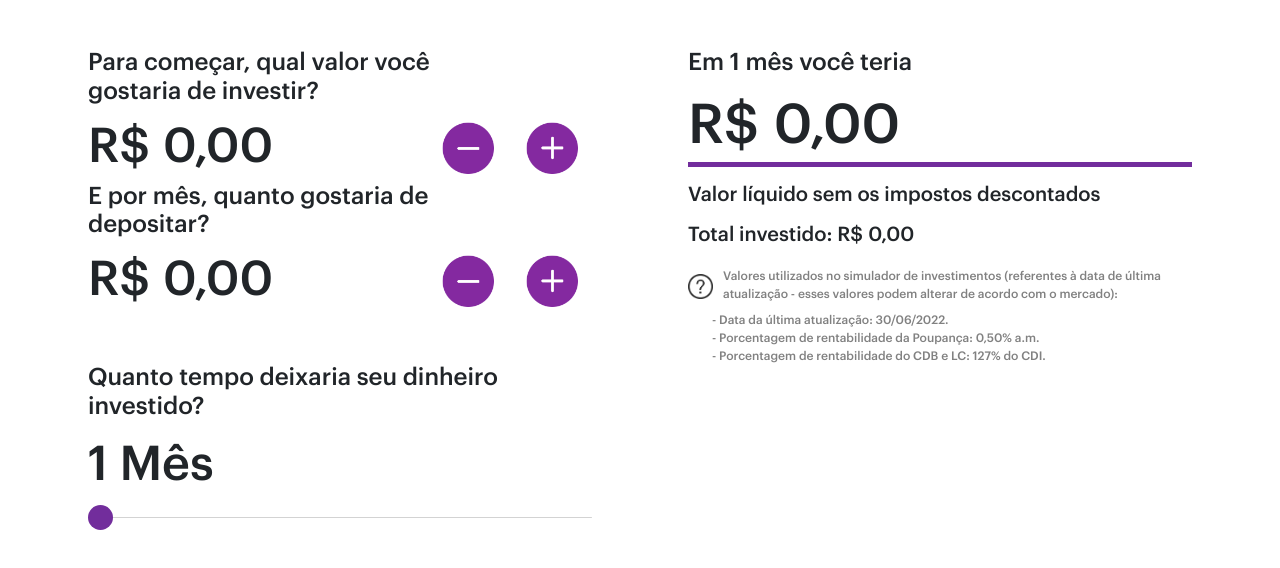
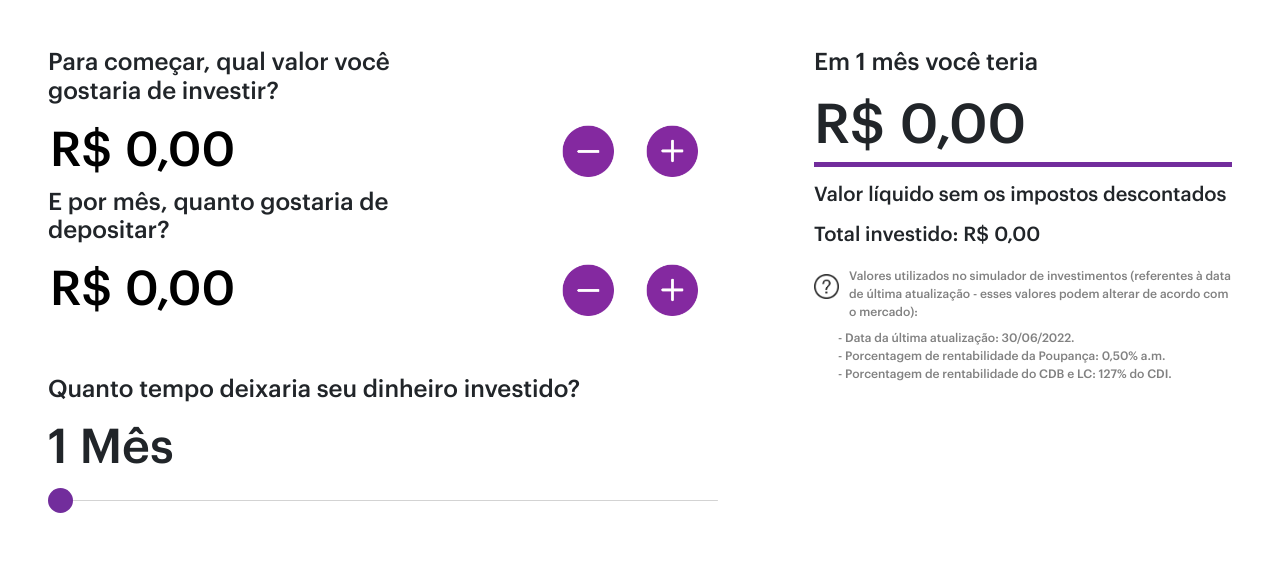
Before and after one commit to zuqueto200/calculadora-CDB-CDI, a plain HTML site: page index.html in a window 1280 px wide. Drawn offline with nearby package versions, Linux system fonts and the light colour scheme.

Commit message:
melhorias

```diff
--- a/index.css
+++ b/index.css
@@ -1,10 +1,11 @@
-@font-face{
+@font-face {
   font-family: "Graphik";
   src: url("Graphik-Medium.ttf");
 }
 :root {
   --cor1: #722d9c;
 }
+
 .bar {
   -webkit-appearance: none;
   width: 100%;
@@ -37,8 +38,13 @@ img {
 }
 
 input {
-  width: 100px;
-  text-align: center;
+  width: 500px;
+  border: 0;
+}
+input:focus {
+  width: 500px;
+  border: 0;
+  outline: 0;
 }
 .per {
   font-size: 24px;
--- a/index.html
+++ b/index.html
@@ -15,7 +15,9 @@
   </head>
 
   <body class="d-flex justify-content-center">
-    <div class="esquedo p-5" style="width: 600px">
+    <div class="esquedo p-5" style="max-width: 800px">
+      <!-- CDB CDI -->
+      <!-- CDB CDI -->
       <div class="d-flex justify-content-center mb-4 d-none">
         <div class="text-center me-3">
           <label> CDB - anual</label>
@@ -48,15 +50,22 @@
             event.key == '.')" />
         </div>
       </div>
+      <!-- CDB CDI -->
+      <!-- CDB CDI -->
+
       <div class="centro">
         <h6 class="per" style="max-width: 400px">
           Para começar, qual valor você gostaria de investir?
         </h6>
 
         <div class="d-flex align-items-center justify-content-between">
-          <h3 class="valorInvestir m-0 v1">0</h3>
+          <input
+            class="valorInvestir m-0 v1"
+            oninput="fnValorInvestir(this.value)"
+            onkeypress="return event.charCode >= 48 && event.charCode <= 57"
+            onfocus="var temp=this.value; this.value=''; this.value=temp" />
 
-          <div>
+          <div style="min-width: 170px">
             <img class="btn" onclick="investirMenos(250)" src="menos.png" />
             <img class="btn" onclick="investirMais(250)" src="mais.png" />
           </div>
@@ -67,8 +76,13 @@
         E por mês, quanto gostaria de depositar?
       </h6>
       <div class="d-flex align-items-center justify-content-between">
-        <h3 class="valorMes m-0 v1">0</h3>
-        <div>
+        <input
+          class="valorMes m-0 v1"
+          oninput="fnValorMes(this.value)"
+          onkeypress="return event.charCode >= 48 && event.charCode <= 57"
+          onfocus="var temp=this.value; this.value=''; this.value=temp" />
+
+        <div style="min-width: 170px">
           <img class="btn" onclick="investirMesMenos(250)" src="menos.png" />
           <img class="btn" onclick="investirMesMais(250)" src="mais.png" />
         </div>
@@ -95,14 +109,18 @@
       <h5 class="mt-3 totalI"></h5>
       <div class="pqno">
         <p class="mb-2">
-          <img class="duvida" src="ente.png"  style="float:left ;"/>
+          <img class="duvida" src="ente.png" style="float: left" />
           Valores utilizados no simulador de investimentos (referentes à data de
           última atualização - esses valores podem alterar de acordo com o
           mercado):
         </p>
         <p class="ms-4">- Data da última atualização: 30/06/2022.</p>
-        <p class="ms-4">- Porcentagem de rentabilidade da Poupança: 0,50% a.m.</p>
-        <p class="ms-4">- Porcentagem de rentabilidade do CDB e LC: 127% do CDI.</p>
+        <p class="ms-4">
+          - Porcentagem de rentabilidade da Poupança: 0,50% a.m.
+        </p>
+        <p class="ms-4">
+          - Porcentagem de rentabilidade do CDB e LC: 127% do CDI.
+        </p>
       </div>
     </div>
   </body>
--- a/index.js
+++ b/index.js
@@ -10,7 +10,7 @@ var cdbAno = document.querySelector(".taxaCDB").value / 100;
 
 var vInvertir = 0;
 var vMes = 0;
-var totalInvestido = 0
+var totalInvestido = 0;
 
 fnTotal();
 function fnCdi(v) {
@@ -19,7 +19,33 @@ function fnCdi(v) {
 }
 function fnCdb(v) {
   cdbAno = v / 100;
+}
+function unMask(v) {
+  if (v) {
+    return v
+      .replace(/\./g, "") // remove todos os .
+      .replace(/\,/g, "") // remove todos os .
+      .replace(/\R/g, "") // remove todos os .
+      .replace(/\$/g, "") // remove todos os .
+      .replace(/\-/g, "") // remove todos os -
+      .replace(/\(/g, "") // remove todos os (
+      .replace(/\)/g, "") // remove todos os )
+      .replace(/\//g, "") // remove todos os /
+      .replace(/\s/g, ""); // remove todos os " "
+  }
+  10;
+  return v;
+}
 
+function fnValorMes(v) {
+  vMes = Number(unMask(v) / 100);
+  console.log("", vInvertir);
+  fnTotal();
+}
+function fnValorInvestir(v) {
+  vInvertir = Number(unMask(v) / 100);
+  console.log("", vInvertir);
+  fnTotal();
 }
 //  fetch("http://ipeadata.gov.br/api/odata4/ValoresSerie(SERCODIGO='BM12_TJCDI12')")
 //  .then(res => res.json())
@@ -51,24 +77,35 @@ function investirMesMenos(v) {
     vMes = vMes - v;
     fnTotal();
   }
-
 }
 function fnTotal() {
   var montante = 0;
-  totalInvestido = 0
+  totalInvestido = 0;
   for (var x = 1; x <= meses; x++) {
-    montante =
-      montante +
-      Number(vMes) * Math.pow(1 + cdbAno * cdiAno, x / 12);
-      totalInvestido = totalInvestido + vMes
-    }
-    resultado.innerHTML = (Number(vInvertir) * Math.pow(1 + cdbAno * cdiAno, meses / 12) + montante).toLocaleString("pt-br", { style: "currency", currency: "BRL" });
-    valorInvestir.innerHTML = vInvertir.toLocaleString("pt-br", { style: "currency", currency: "BRL", });
-    valorMes.innerHTML = vMes.toLocaleString("pt-br", { style: "currency", currency: "BRL", });
+    montante = montante + Number(vMes) * Math.pow(1 + cdbAno * cdiAno, x / 12);
+    totalInvestido = totalInvestido + vMes;
+  }
+  resultado.innerHTML = (
+    Number(vInvertir) * Math.pow(1 + cdbAno * cdiAno, meses / 12) +
+    montante
+  ).toLocaleString("pt-br", { style: "currency", currency: "BRL" });
+  valorInvestir.value = vInvertir.toLocaleString("pt-br", {
+    style: "currency",
+    currency: "BRL",
+  });
+  valorMes.value = vMes.toLocaleString("pt-br", {
+    style: "currency",
+    currency: "BRL",
+  });
 
-    totalInvestido = totalInvestido + vInvertir
-    totalI.innerHTML = 'Total investido: ' + totalInvestido.toLocaleString("pt-br", { style: "currency", currency: "BRL", });
-    console.log('',totalInvestido)
+  totalInvestido = totalInvestido + vInvertir;
+  totalI.innerHTML =
+    "Total investido: " +
+    totalInvestido.toLocaleString("pt-br", {
+      style: "currency",
+      currency: "BRL",
+    });
+  console.log("", totalInvestido);
 }
 fnTotal();
 function bar(e) {
```
